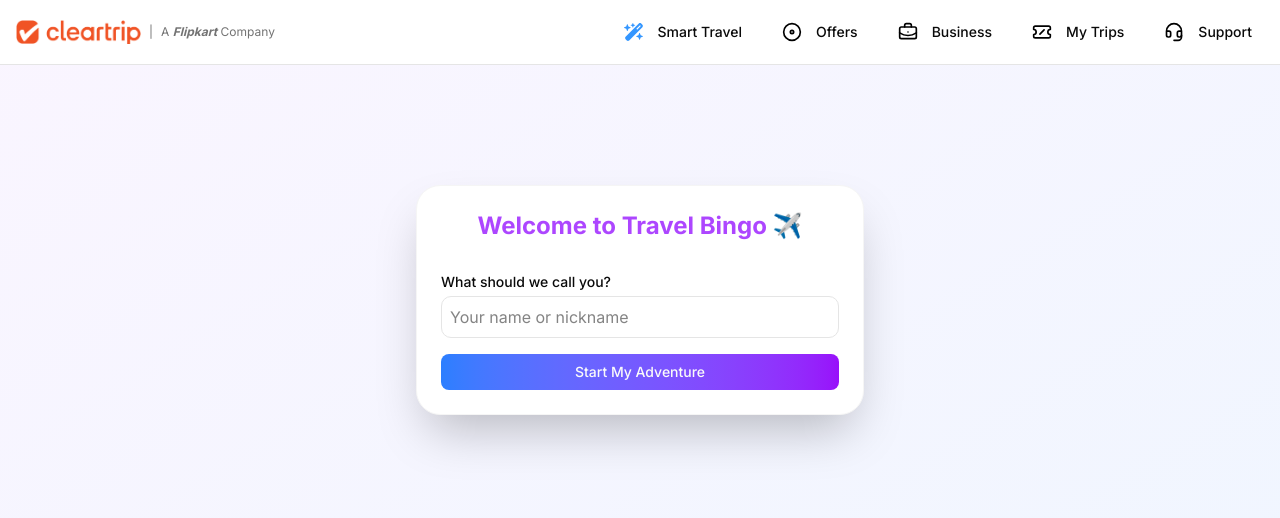
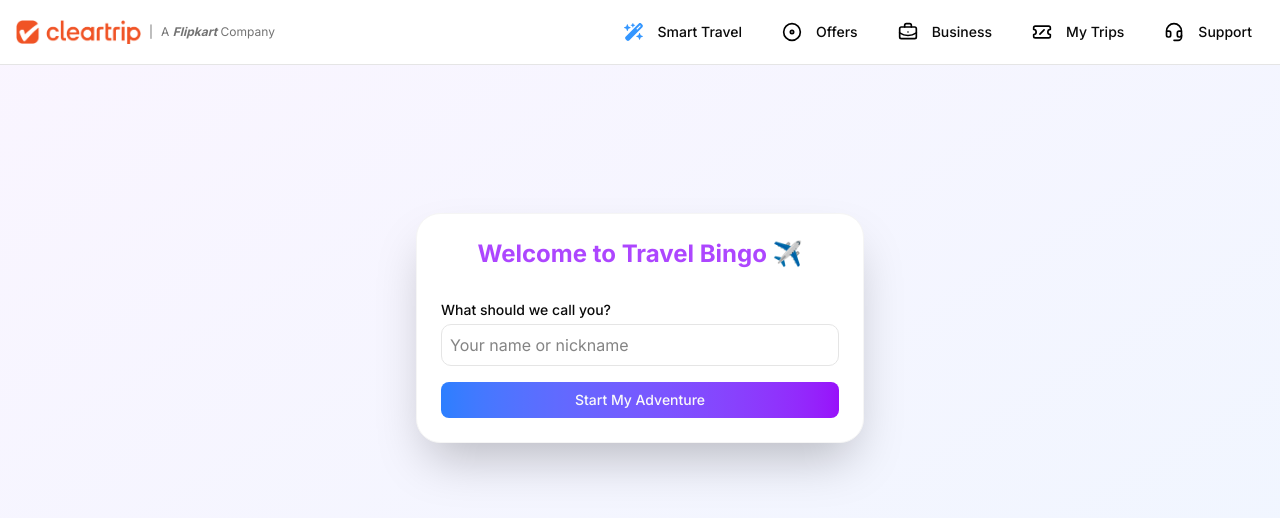
Before and after one commit to maitri-dalvi/ClearerTrip, a Next.js app: page /bingo in a window 1280 px wide. Shown: the top 518 px of the page. Built offline with nearby package versions, Linux system fonts and the light colour scheme.

Commit message:
more ui changes

```diff
--- a/src/app/bingo/page.tsx
+++ b/src/app/bingo/page.tsx
@@ -310,7 +310,7 @@
     return (
       <main className="min-h-screen bg-gradient-to-br from-purple-50 to-blue-50">
         <Navbar />
-        <div className='flex items-center justify-center pt-30'>
+        <div className='flex items-center justify-center pt-37'>
           {/* Welcome Card */}
         <Card className="w-full max-w-md rounded-3xl shadow-2xl border border-muted">
           <CardHeader>
```
